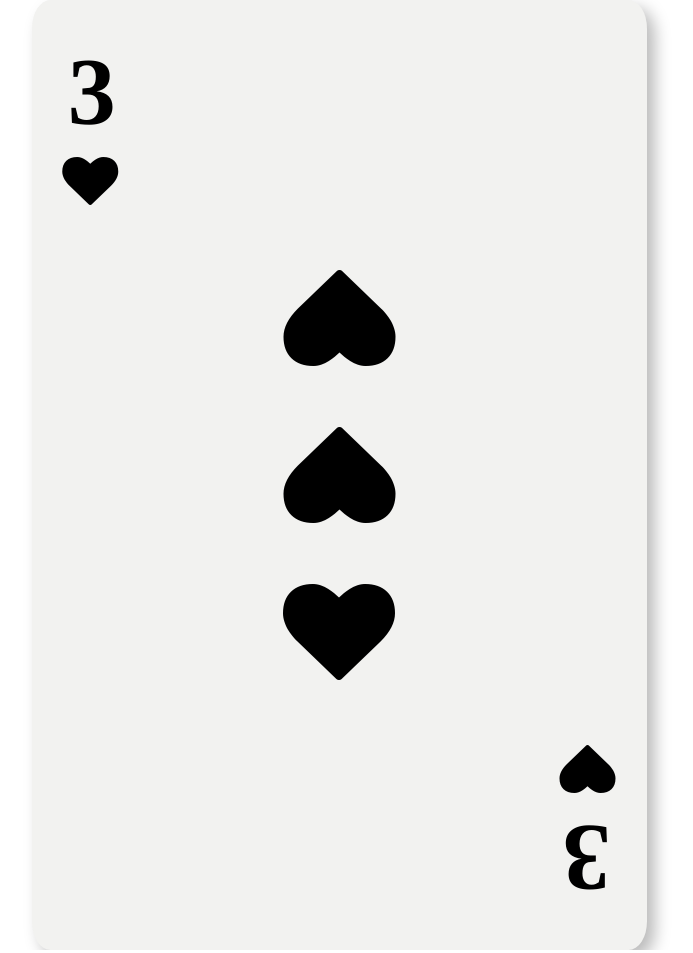
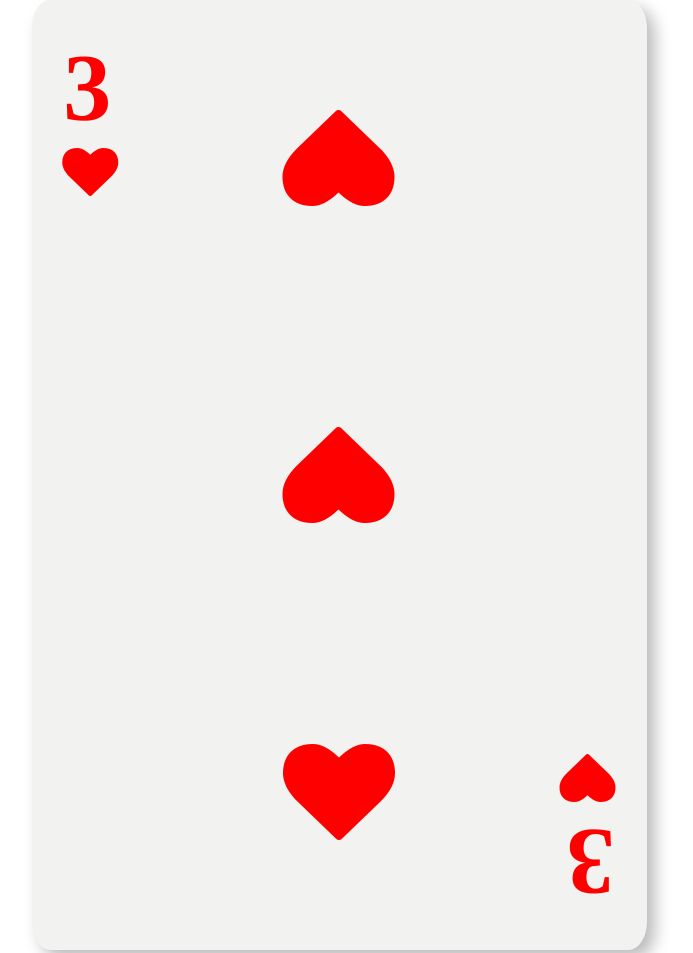
Before and after one commit to Ligtus/JavaScript_Finalizado, a plain HTML site: page cartaHTML/index.html in a window 1280 px wide. Shown: the top 953 px of the page, without its empty margins (301-994 px from the left). Drawn offline with Linux system fonts and the light colour scheme.

Commit message:
Cambios carta

```diff
--- a/cartaHTML/index.html
+++ b/cartaHTML/index.html
@@ -6,12 +6,12 @@
     <meta name="viewport" content="width=device-width, initial-scale=1.0">
     <link rel="stylesheet" href="https://cdnjs.cloudflare.com/ajax/libs/font-awesome/4.7.0/css/font-awesome.min.css">
     <link rel="stylesheet" href="./styles.css"/>
-    <title>3 de picas</title>
+    <title>3 de corazones</title>
 </head>
 <body>
     <div class="container">
         <div class="cuerpo">
-            <div class="arriba">
+            <div class="izq">
                 <b class="num" id="numero1">3</b>
                 <i class="fa fa-heart num" id="num1"></i>
             </div>
@@ -20,7 +20,7 @@
                 <i class="fa fa-heart num" id="pica2"></i>
                 <i class="fa fa-heart num"></i>
             </div>
-            <div class="abajo">
+            <div class="der">
                 <i class="fa fa-heart num" id="num2"></i>
                 <b class="num" id="numero2">3</b>
             </div>
--- a/cartaHTML/styles.css
+++ b/cartaHTML/styles.css
@@ -4,6 +4,7 @@ html, body {
 
 body {
     margin: 0;
+    color: red;
 }
 
 .container {
@@ -19,7 +20,7 @@ body {
     height: 950px;
     border-radius: 3%;
     box-shadow: 0.5em 0.5em 1em #BBBBBB;
-    flex-direction: column;
+    flex-direction: row;
 }
 
 .num {
@@ -30,12 +31,13 @@ body {
     transform: rotate(180deg);
 }
 
-.arriba {
+.izq {
     display: flex;
     justify-content: left;
     flex-direction: column;
     align-items: flex-start;
-    height: 20%;
+    width: 20%;
+    height: 100%;
     padding: 5%;
 }
 
@@ -44,14 +46,14 @@ body {
     text-align: center;
     justify-content: space-around;
     flex-direction: column;
-    height: 60%;
+    width: 60%;
 }
 
-.abajo{
+.der{
     display: flex;
     justify-content: flex-end;
     flex-direction: column;
-    height: 20%;
+    width: 20%;
     padding: 5%;
 }
 
```
Also changed, not shown: 1 other file.
